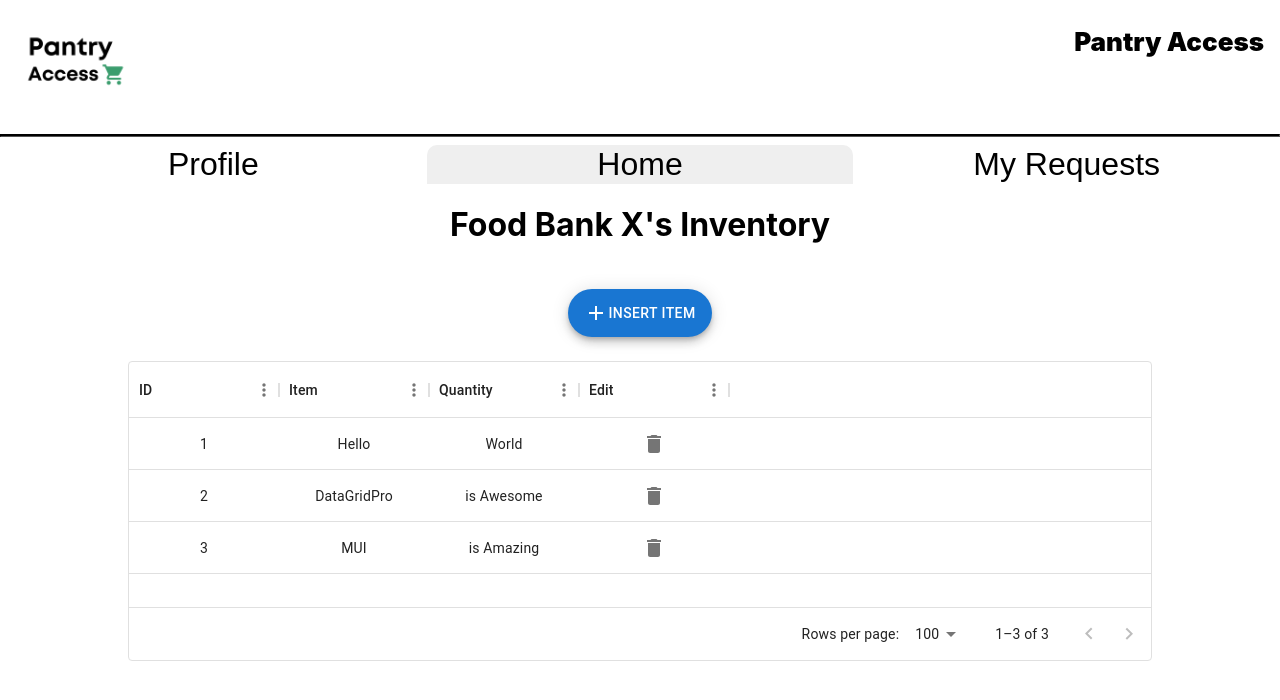
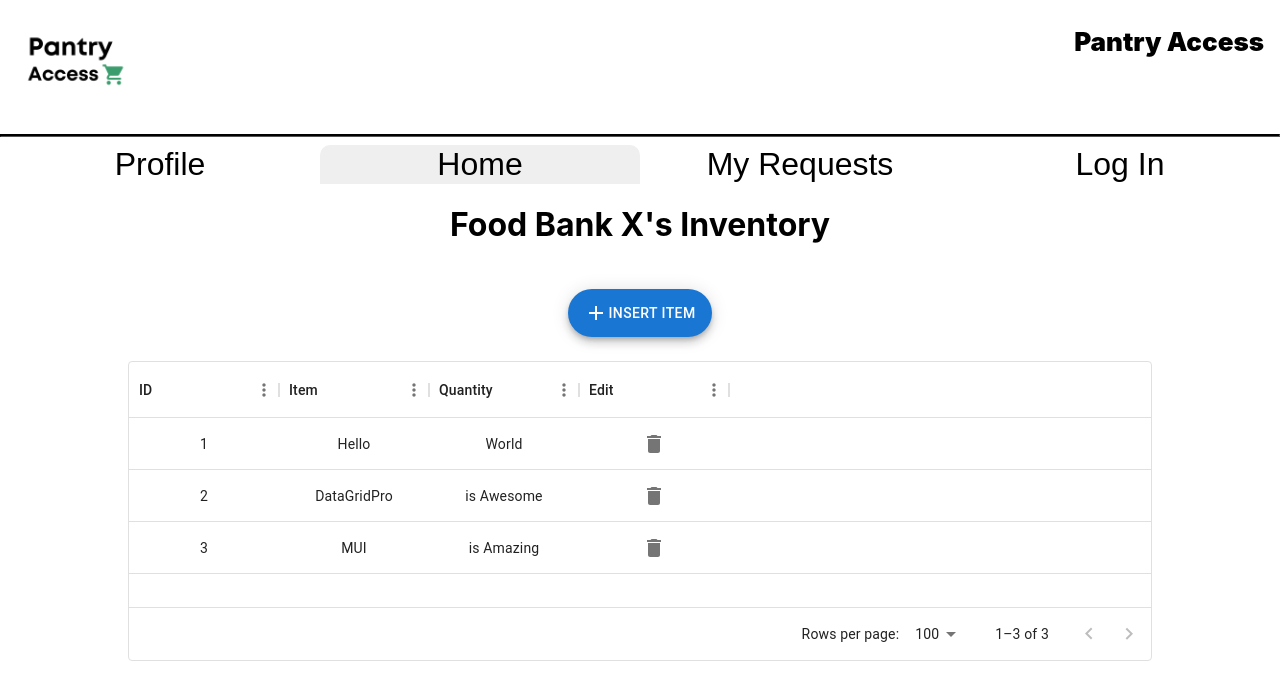
Before and after one commit to Pantry-Access-AFG/react-app, a React (Create React App) app: page / in a window 1280 px wide. Shown: the top 700 px of the page. Built offline with nearby package versions, Linux system fonts and the light colour scheme.

Commit message:
login via email functionality

```diff
--- /dev/null
+++ b/src/Login.css
@@ -0,0 +1,3 @@
+@tailwind base;
+@tailwind components;
+@tailwind utilities;
--- a/src/Login.js
+++ b/src/Login.js
@@ -1,59 +1,95 @@
-/* OLD LOGIN FORMAT
-const Login = () => (
-    <div>
-        <h1 className="title">Login Page</h1>
-        <form>
-            <div className="login-format">
-                <label for="username">Username:</label><br/>
-                <input type="text" id="username" name="username"></input><br/>
-                <label for="password">Password:</label><br/>
-                <input type="password" id="password" name="password"></input><br/><br/>
-                <button className="signInButton" type="button">Login</button>
-            </div>
-        </form>
+import  { React, useState } from "react";
+import { createUserWithEmailAndPassword, signInWithEmailAndPassword, onAuthStateChanged, signOut, } from "firebase/auth"
+import "./Login.css";
+import {auth} from './firebase-config';
+// import { Form, Button, Card } from "react-bootstrap";
+
+
+export default function Login() {
+
+  const [registerUsername, setRegisterUsername] = useState("");
+  const [registerPassword, setRegisterPassword] = useState("");
+  const [loginUsername, setLoginUsername] = useState("");
+  const [loginPassword, setLoginPassword] = useState("");
+
+  const [user, setUser] = useState({});
+
+  onAuthStateChanged(auth, (currentUser) => {
+    setUser(currentUser)
+  })
+
+  const register = async () =>  {
+    try {
+    const user = await createUserWithEmailAndPassword(
+      auth,
+      registerUsername,
+      registerPassword
+    );
+    console.log(user);
+    } catch (error) {
+      console.log(error.message);
+    }
+  };
+
+  const login = async () => {
+    try {
+      const user = await signInWithEmailAndPassword(
+        auth,
+        loginUsername,
+        loginPassword)
+      ;
+      console.log(user);
+      } catch (error) {
+        console.log(error.message);
+      }
+  };
+
+  const logout = async () => {
+
+    await signOut(auth);
+  };
+
+  return (
+    <div className="loginMain">
+      <div>
+        <h3>Register for a New Client Account</h3>
+        <input
+          placeholder="Username..."
+          onChange={(event) =>
+            {setRegisterUsername(event.target.value);
+          }}
+        />
+        <input
+          placeholder="Password..."
+          onChange={(event) =>
+            {setRegisterPassword(event.target.value);
+          }}
+        />
+
+        <button onClick={register}>Create User</button>
+      </div>
+      <div>
+        <h3>Log In to an Existing Client Account</h3>
+        <input
+          placeholder="Username..."
+          onChange={(event) =>
+            {setLoginUsername(event.target.value);
+          }}
+        />
+        <input
+          placeholder="Password..."
+          onChange={(event) =>
+            {setLoginPassword(event.target.value);
+          }}
+        />
+        <button onClick={login}>Log In</button>
+      </div>
+
+      <h4>User Logged In: </h4>
+      {user?.email}
+      <button onClick={logout}>Sign Out</button>
     </div>
 
-);
 
-
-export default Login;
-*/
-// NEW LOGIN FORMAT
-import { DialogAuth } from "react-mui-auth-page";
-const Login = () => {
-    const SignInResponse = ({ email, password}) => {
-        console.log({ email, password });
-    };
-
-    const SignUpResponse = ({email, username, password}) => {
-        console.log( {email, username, password} )
-    };
-
-    const ForgetResponse = ({email}) => {
-        console.log({ email });
-    };
-
-    const SocialMediaResponse = {
-        Google: () => {},
-        Github: () => {},
-        Twitter: () => {},
-    };
-
-    const CloseResponse = () => {};
-
-    return (
-        <DialogAuth
-            open={true}
-            textFieldVariant="outlined"
-            onClose={CloseResponse}
-            handleSignUp={SignUpResponse}
-            handleForget={ForgetResponse}
-            handleSignIn={SignInResponse}
-            handleSocial={SocialMediaResponse}
-        />
-    );
-
-
+  )
 };
-
-export default Login;
--- a/src/components/NavBar.js
+++ b/src/components/NavBar.js
@@ -39,6 +39,16 @@ export default function NavBar() {
       >
         My Requests
       </button>
+      <button
+        className={
+          location.pathname === "/login"
+          ? "navbar-tab-selected"
+          : "navbar-tab-unselected"
+        }
+        onClick={() => navigate("/login")}
+      >
+        Log In
+      </button>
     </div>
   );
 }
--- /dev/null
+++ b/src/firebase-config.js
@@ -0,0 +1,16 @@
+ import { initializeApp } from "firebase/app";
+import { getAuth } from 'firebase/auth';
+ const firebaseConfig = {
+    apiKey: "AIzaSyD32hDCgsSNy7WGEDvIwTqux9HXMPemDnE",
+    authDomain: "pantryaccess.firebaseapp.com",
+    projectId: "pantryaccess",
+    storageBucket: "pantryaccess.appspot.com",
+    messagingSenderId: "1019635794292",
+    appId: "1:1019635794292:web:eec48b565d2cfc4590ac21",
+    measurementId: "G-QD39HV1R7N",
+
+  };
+
+  const app = initializeApp(firebaseConfig);
+
+  export const auth = getAuth(app);
```
Also changed, not shown: package.json (+3 -5 lines), 2 other files (tests, documents, lock files or other folders).
